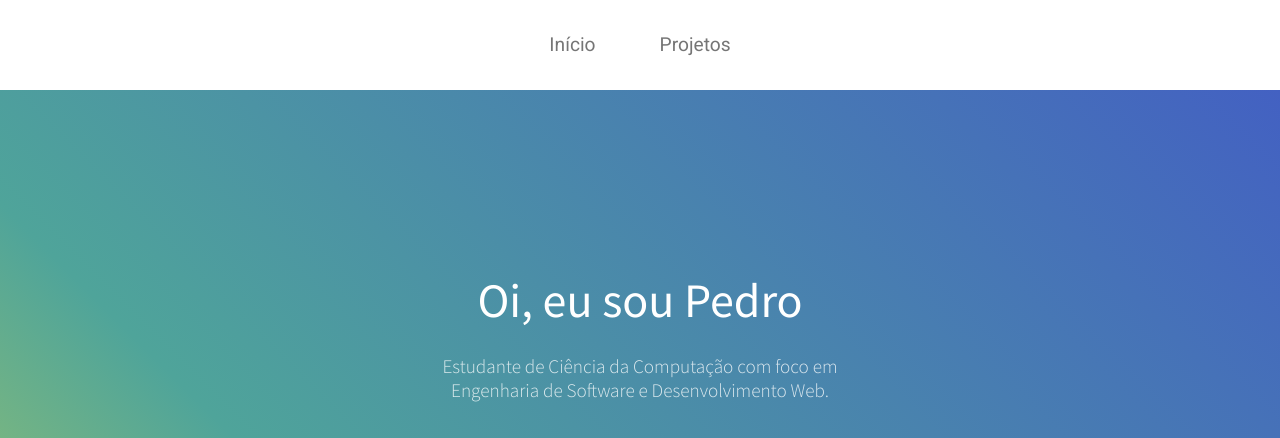
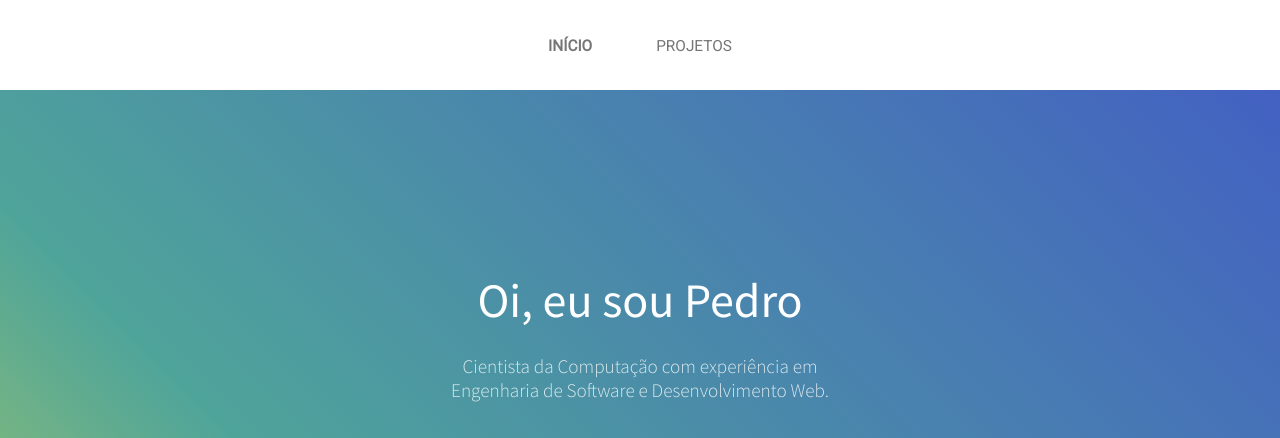
Before and after one commit to pedrohov/portfolio, an Angular app: page /#/home in a window 1280 px wide. Before the commit this address led to /home. Shown: the top 438 px of the page. Built offline with nearby package versions, Linux system fonts and the light colour scheme; what angular-font-awesome would draw is missing.

Commit message:
Update home / navbar layout

```diff
--- a/package.json
+++ b/package.json
@@ -4,7 +4,7 @@
   "scripts": {
     "ng": "ng",
     "start": "ng serve",
-    "build": "ng build portfolio --prod --outputPath=docs --baseHref=/",
+    "build": "ng build portfolio --prod",
     "test": "ng test",
     "lint": "ng lint",
     "e2e": "ng e2e"
--- a/src/app/app-routing.module.ts
+++ b/src/app/app-routing.module.ts
@@ -16,7 +16,7 @@ const routes: Routes = [
 ];
 
 @NgModule({
-  imports: [RouterModule.forRoot(routes, { scrollPositionRestoration: 'enabled' })],
+  imports: [RouterModule.forRoot(routes, { scrollPositionRestoration: 'enabled', useHash: true })],
   exports: [RouterModule]
 })
 
--- a/src/app/app.component.html
+++ b/src/app/app.component.html
@@ -9,10 +9,10 @@
         <div class="navbar-collapse" [@toggleMenu]="toggleState ? 'open' : 'closed'">
             <ul>
                 <li>
-                    <a routerLink="home" class="nav-link" [routerLinkActive]="['active']">Início</a>
+                    <a routerLink="home" [routerLinkActive]="['active']">Início</a>
                 </li>
                 <li>
-                    <a routerLink="projects" class="nav-link" [routerLinkActive]="['active']">Projetos</a>
+                    <a routerLink="projects" [routerLinkActive]="['active']">Projetos</a>
                 </li>
             </ul>
         </div>
--- a/src/app/app.component.scss
+++ b/src/app/app.component.scss
@@ -23,8 +23,14 @@
             margin-right: 4rem;
 
             a {
+                font-size: .8em;
                 text-decoration: none;
+                text-transform: uppercase;
                 color: $font-color-primary;
+            }
+
+            a.active {
+                font-weight: 600;
             }
         }
 
--- a/src/app/home/home.component.html
+++ b/src/app/home/home.component.html
@@ -2,7 +2,7 @@
     <div [@fadeTrigger]>
         <div class="home__header">
             <p class="title">Oi, eu sou Pedro</p>
-            <p class="subtitle">Estudante de Ciência da Computação com foco em Engenharia de Software e Desenvolvimento Web.</p>
+            <p class="subtitle">Cientista da Computação com experiência em Engenharia de Software e Desenvolvimento Web.</p>
         </div>
         <ul class="home__call-to-action">
             <li>
--- a/src/index.html
+++ b/src/index.html
@@ -3,7 +3,7 @@
 
     <head>
         <meta charset="utf-8">
-        <title>Portfolio</title>
+        <title>Pedro Veloso | Web Developer</title>
         <base href="/">
         <link href="https://fonts.googleapis.com/css?family=Montserrat|Roboto|Source+Sans+Pro&display=swap" rel="stylesheet">
         <meta name="viewport" content="width=device-width, initial-scale=1">
```
Also changed, not shown: 35 other files (tests, documents, lock files or other folders).
